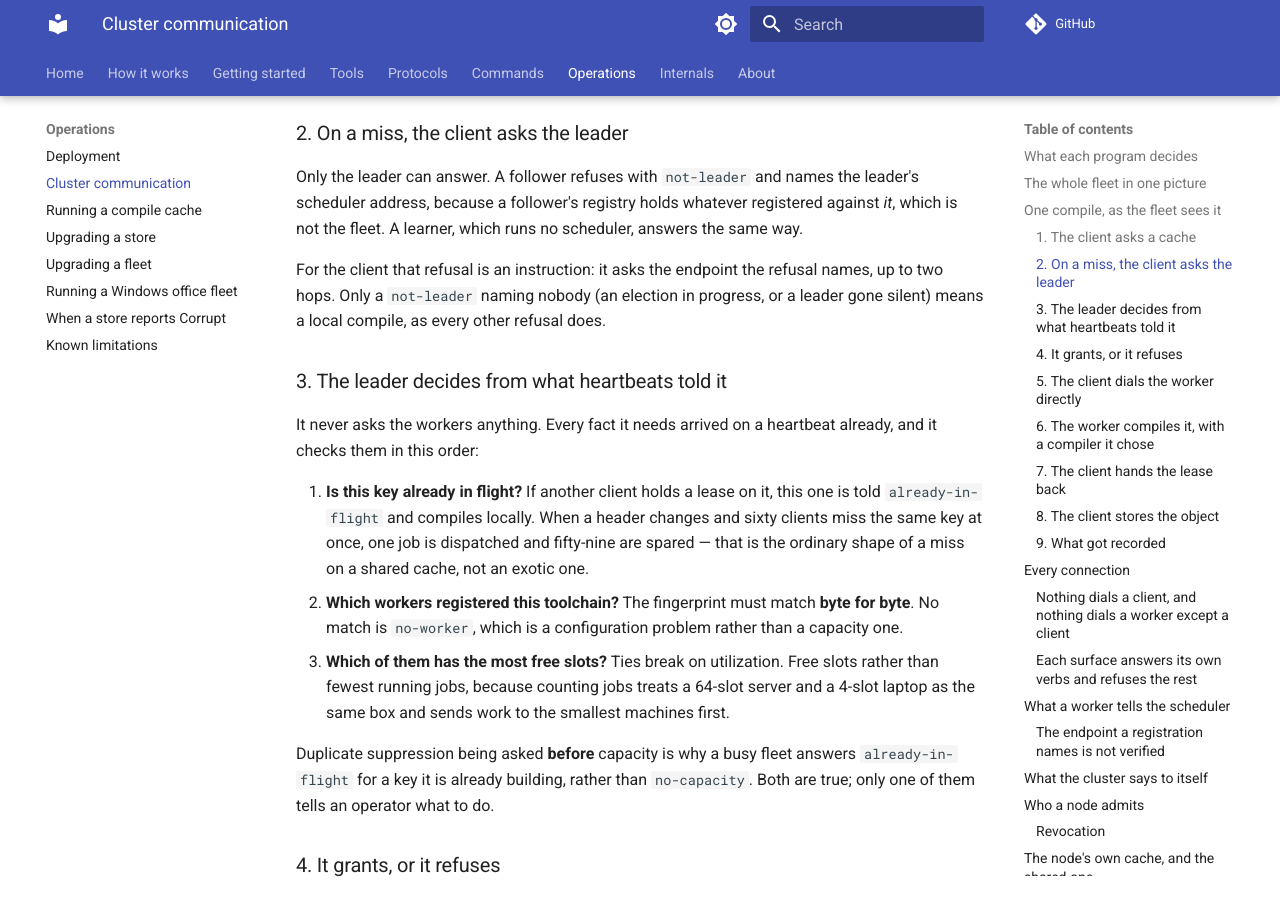
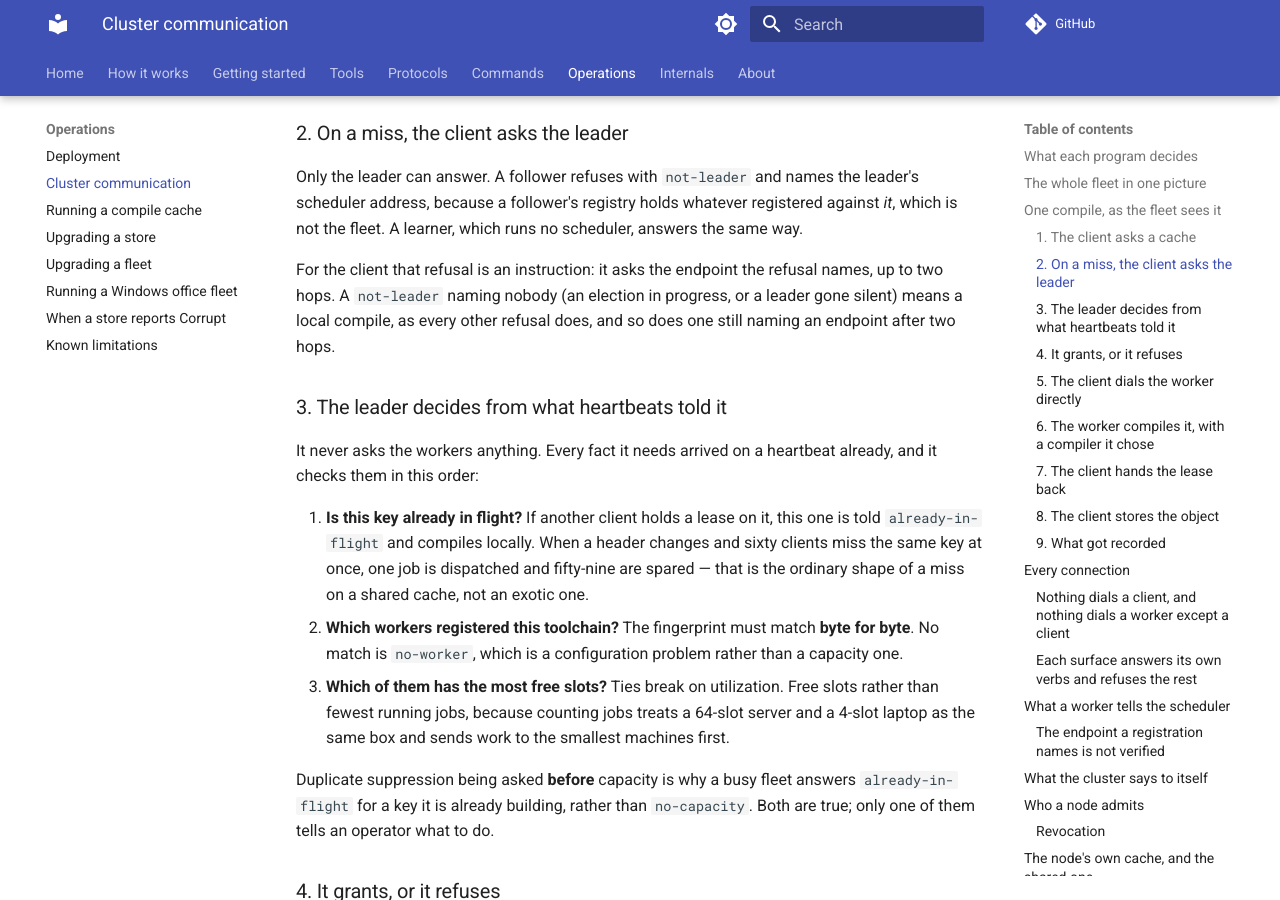
Before and after one commit to LASTRADA-Software/fastcached, an MkDocs documentation site: the page built from docs/operations/cluster-communication.md, in a window 1280 px wide and 900 px high, scrolled down 2478 px. Built offline with MkDocs 1.6.1 and Material for MkDocs 9.7.7, drawn with Linux system fonts in a browser that asks for light colours; comment, search, counter and statistics services are not loaded.

Commit message:
docs: a redirect that runs out of hops compiles locally too, and only a CompileCache.cmake tree keeps its scheduler
Two pages said a launcher compiles locally only when not-leader names
nobody. A redirect still naming an endpoint after two hops ends in a local
compile as well. The office-fleet guide said every build tree keeps the
FASTCACHE_SCHEDULER it was configured with. Only a tree configured through
cmake/portable/CompileCache.cmake does; a plain compiler-launcher build
reads the variable at each compile. A reflowed line is rewrapped.

Refs #1639

Signed-off-by: Christian Parpart <christian@parpart.family>

```diff
--- a/docs/how-it-works.md
+++ b/docs/how-it-works.md
@@ -499,8 +499,8 @@
 when it becomes leader, because it is the only one that knows it.
 
 For a client that refusal is an instruction: it asks the endpoint the refusal
-names, up to two hops, and compiles locally only when it names nobody, as it does
-for any other refusal. For an operator it means two things worth knowing:
+names, up to two hops, and compiles locally when it names nobody or two hops have
+not reached a leader, as it does for any other refusal. For an operator it means two things worth knowing:
 
 - **The fleet dashboard follows leadership.** A follower answers `/fleet` with
   `503` naming the leader rather than showing a partial picture — it only knows
--- a/docs/operations/cluster-communication.md
+++ b/docs/operations/cluster-communication.md
@@ -113,9 +113,9 @@
 scheduler, answers the same way.
 
 For the client that refusal is an instruction: it asks the endpoint the refusal
-names, up to two hops. Only a `not-leader` naming nobody (an election in
-progress, or a leader gone silent) means a local compile, as every other refusal
-does.
+names, up to two hops. A `not-leader` naming nobody (an election in progress, or
+a leader gone silent) means a local compile, as every other refusal does, and so
+does one still naming an endpoint after two hops.
 
 ### 3. The leader decides from what heartbeats told it
 
```
Also changed, not shown: docs/operations/windows-office-fleet.md (+8 -8 lines).
